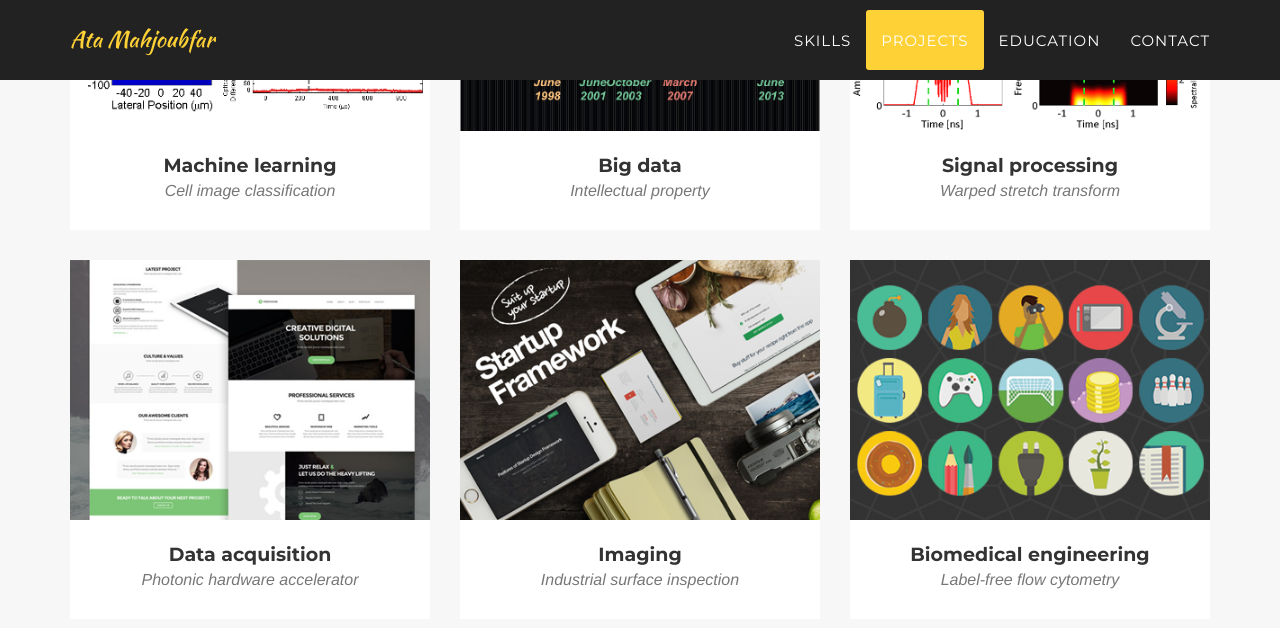
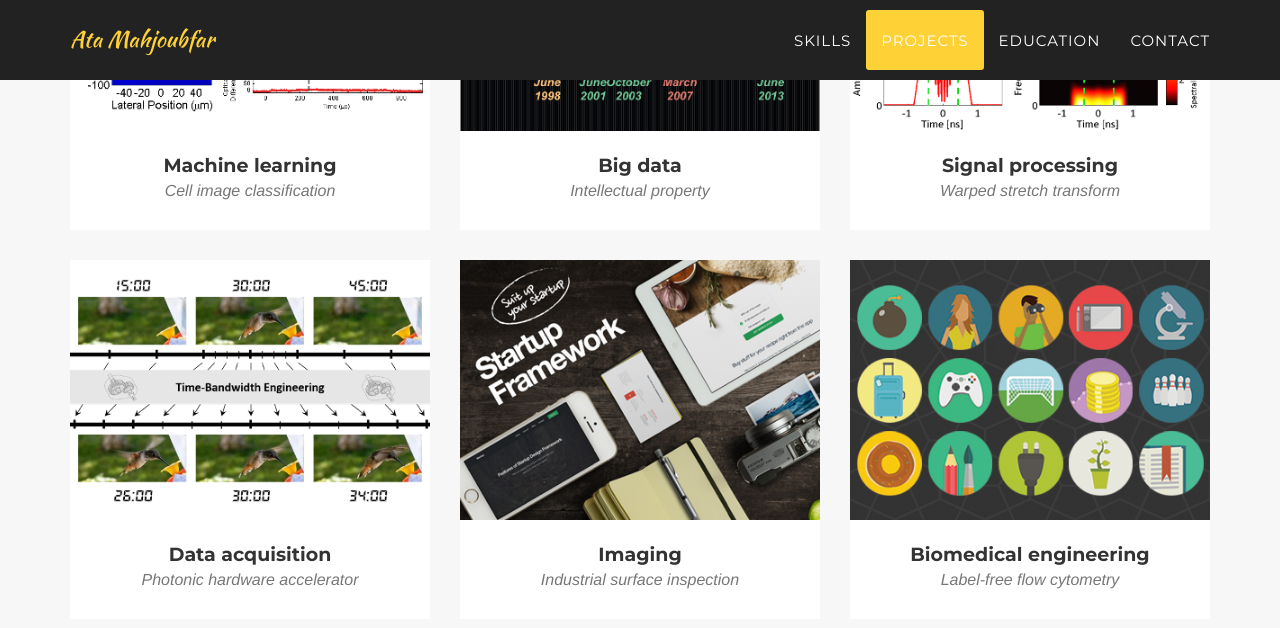
Before and after one commit to atamahjoubfar/atamahjoubfar.github.io, a Jekyll site: the page built from index.html, in a window 1280 px wide and 900 px high, scrolled down 1982 px. Shown: the top 628 px of the window. Built offline with Jekyll 4.4.1, drawn with Linux system fonts in a browser that asks for light colours; some web fonts are replaced.

Commit message:
Data acquisition project image (bird) added

```diff
--- a/_posts/2014-07-15-project-3.markdown
+++ b/_posts/2014-07-15-project-3.markdown
@@ -4,8 +4,8 @@ subtitle: Photonic hardware accelerator
 layout: default
 modal-id: 3
 date: 2015-07-01
-img: treehouse.png
-thumbnail: treehouse-thumbnail.png
+img: bird.png
+thumbnail: bird-thumbnail.png
 alt: image-alt
 project-date: April 2014
 client: Start Bootstrap
```
Also changed, not shown: img/projects/bird-thumbnail.png (added), img/projects/bird.png (added), 1 other file.
